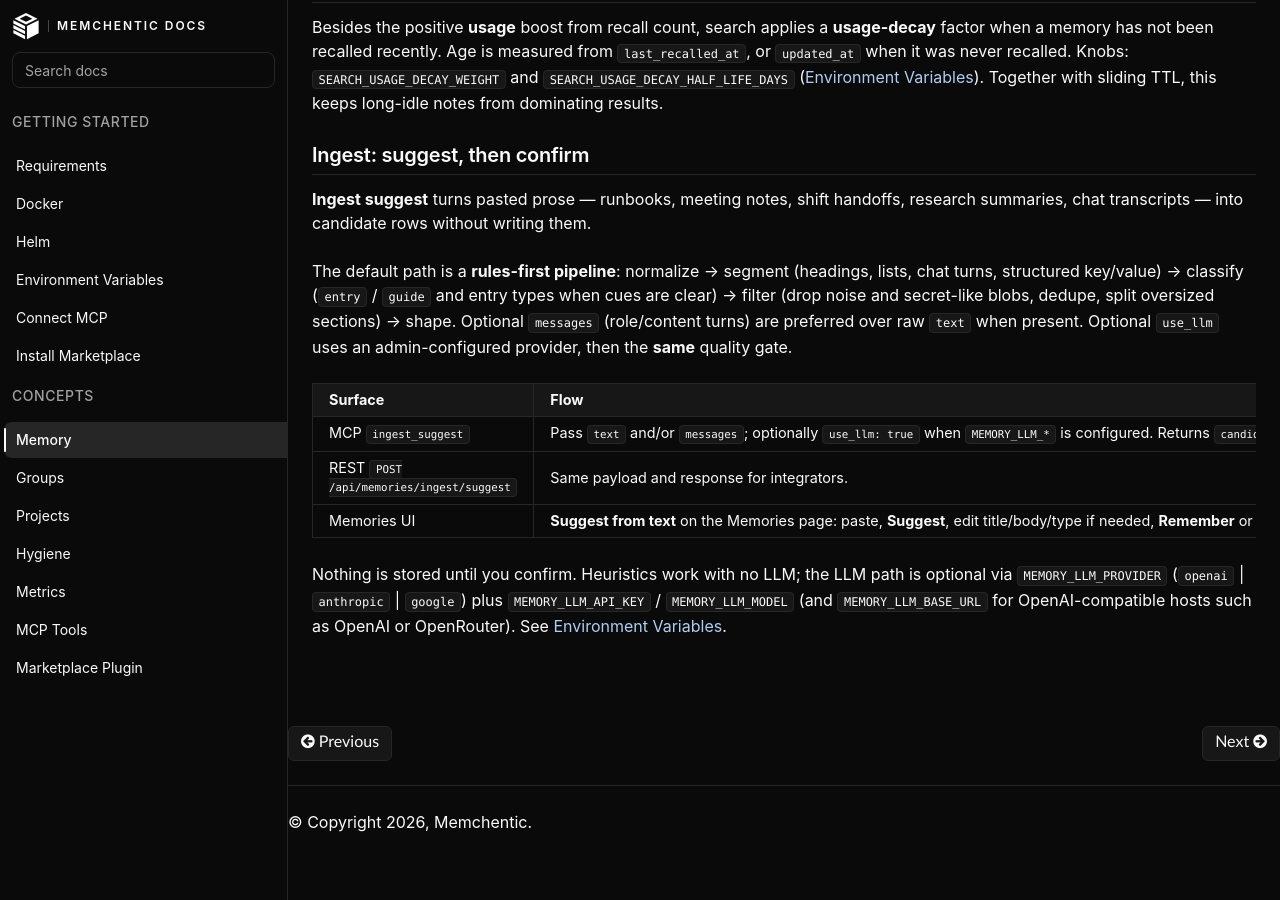
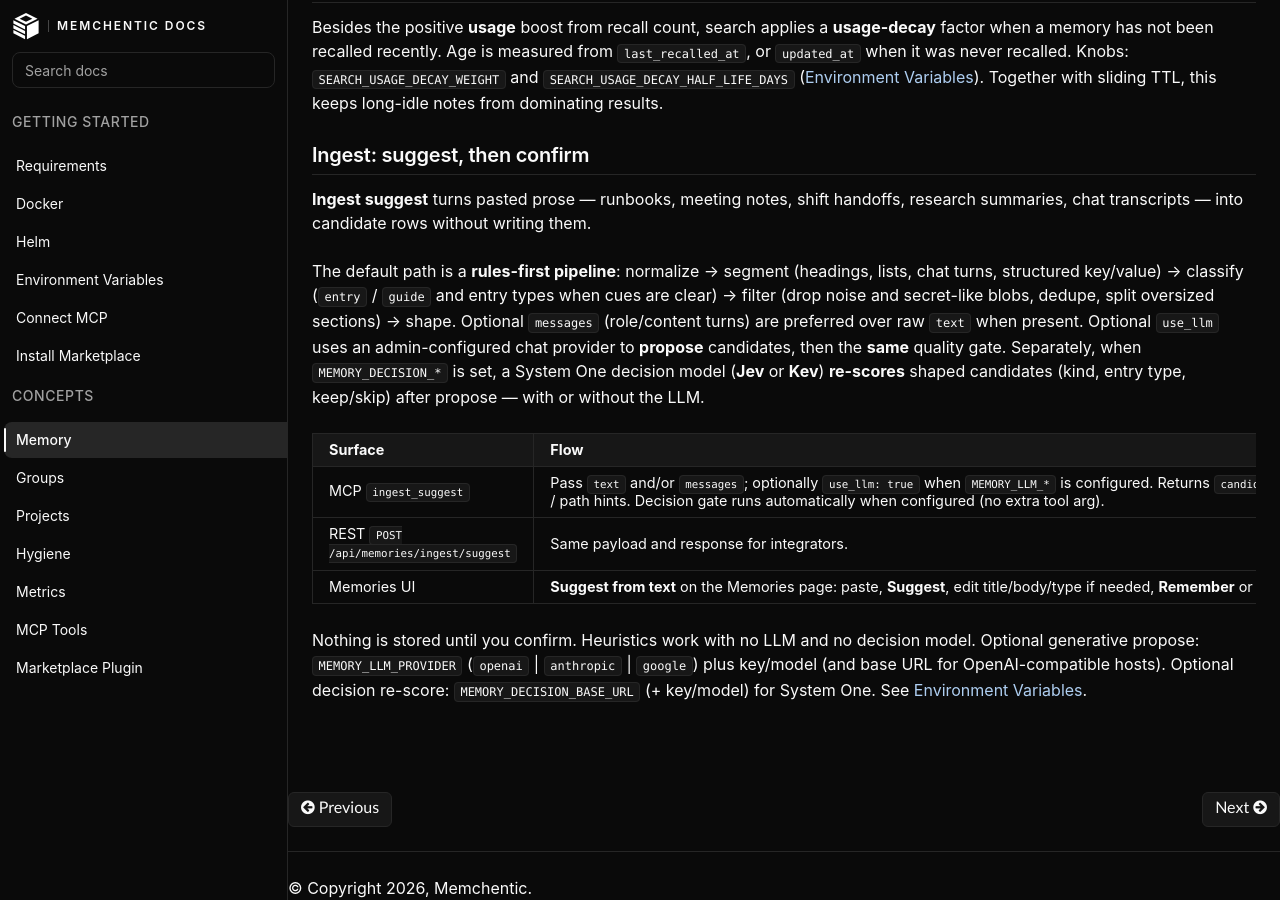
Before and after one commit to memchentic/docs, a Sphinx documentation site: the page built from sphinx/source/memory.md, in a window 1280 px wide and 900 px high, scrolled down 8809 px. Built offline with Sphinx 7.4.7 and the Read the Docs theme 3.1.0, drawn with Linux system fonts in a browser that asks for light colours; before the commit the page ends 9643 px from its top, so only the background shows below that.

Commit message:
docs: document System One decision gate for ingest
Cover MEMORY_DECISION_* (Jev/Kev), propose-then-score with optional LLM,
and keep heuristics as the default path.

```diff
--- a/sphinx/source/memory.md
+++ b/sphinx/source/memory.md
@@ -438,16 +438,19 @@ lists, chat turns, structured key/value) → classify (`entry` / `guide` and
 entry types when cues are clear) → filter (drop noise and secret-like blobs,
 dedupe, split oversized sections) → shape. Optional `messages` (role/content
 turns) are preferred over raw `text` when present. Optional `use_llm` uses an
-admin-configured provider, then the **same** quality gate.
+admin-configured chat provider to **propose** candidates, then the **same**
+quality gate. Separately, when `MEMORY_DECISION_*` is set, a System One
+decision model (**Jev** or **Kev**) **re-scores** shaped candidates (kind,
+entry type, keep/skip) after propose — with or without the LLM.
 
 | Surface | Flow |
 | --- | --- |
-| MCP `ingest_suggest` | Pass `text` and/or `messages`; optionally `use_llm: true` when `MEMORY_LLM_*` is configured. Returns `candidates` with `kind`, `title`, `body`, `confidence`, `reasons`, `source`, and optional `entry_type` / `tags` / path hints. |
+| MCP `ingest_suggest` | Pass `text` and/or `messages`; optionally `use_llm: true` when `MEMORY_LLM_*` is configured. Returns `candidates` with `kind`, `title`, `body`, `confidence`, `reasons`, `source`, and optional `entry_type` / `tags` / path hints. Decision gate runs automatically when configured (no extra tool arg). |
 | REST `POST /api/memories/ingest/suggest` | Same payload and response for integrators. |
 | Memories UI | **Suggest from text** on the Memories page: paste, **Suggest**, edit title/body/type if needed, **Remember** or **Dismiss**. Confirm writes to personal space, or the default shared space when the Memories filter is set to group. |
 
-Nothing is stored until you confirm. Heuristics work with no LLM; the LLM path
-is optional via `MEMORY_LLM_PROVIDER` (`openai` | `anthropic` | `google`) plus
-`MEMORY_LLM_API_KEY` / `MEMORY_LLM_MODEL` (and `MEMORY_LLM_BASE_URL` for
-OpenAI-compatible hosts such as OpenAI or OpenRouter). See
-{doc}`environment-variables`.
+Nothing is stored until you confirm. Heuristics work with no LLM and no
+decision model. Optional generative propose: `MEMORY_LLM_PROVIDER`
+(`openai` | `anthropic` | `google`) plus key/model (and base URL for
+OpenAI-compatible hosts). Optional decision re-score: `MEMORY_DECISION_BASE_URL`
+(+ key/model) for System One. See {doc}`environment-variables`.
```
Also changed, not shown: sphinx/source/environment-variables.md (+18 -0 lines).
